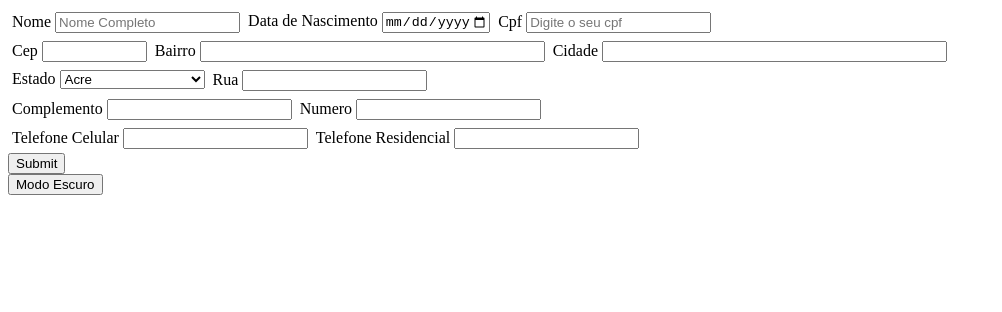
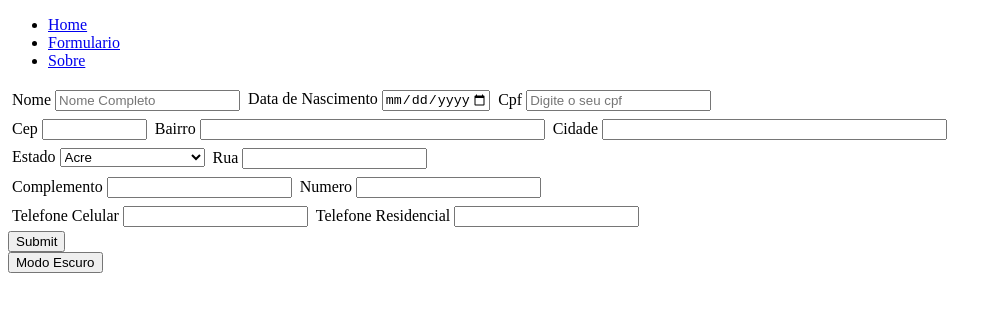
Before and after one commit to spirandeli/Formulario, a React (Create React App) app: page / in a window 1280 px wide. Shown: the top 312 px of the page, without its empty margins (0-1002 px from the left). Built offline with nearby package versions, Linux system fonts and the light colour scheme.

Commit message:
router incompleto

```diff
--- a/package.json
+++ b/package.json
@@ -11,6 +11,7 @@
     "react-dom": "^16.13.1",
     "react-hook-form": "^5.7.2",
     "react-input-mask": "^2.0.4",
+    "react-router-dom": "^5.2.0",
     "react-scripts": "3.4.1",
     "react-switch": "^5.0.1",
     "react-text-mask": "^5.4.3",
--- a/src/App.js
+++ b/src/App.js
@@ -8,6 +8,11 @@ import Cpf from "./Component/ValidadorCpf";
 import mascaraDeTelefone from "./Component/Mascaras";
 import {ThemeContext} from "./Component/Temas/ThemeContext";
 import {AppTheme} from "./Component/Temas/Themes";
+import {BrowserRouter as Router,
+    Switch,
+    Route,
+    Link
+  } from "react-router-dom";
 
 
 
@@ -72,6 +77,22 @@ function App() {
 
     return (
         <ThemeContext.Provider value = {themeHook}>
+        <header>
+            <Router>
+            <ul>
+                <li>
+                    <Link to="/Pages/home/index.js">Home</Link>
+                </li>
+                <li>
+                    <Link to="/">Formulario</Link>
+                </li>
+                <li>
+                    <Link to="/Pages/sobre/index.js">Sobre</Link>
+                </li>
+            </ul>
+            </Router>
+
+        </header>
        <form  method="get" action="." onSubmit={handleSubmit(enviarContato)}>
             <div style={AppTheme[themeMode+"Container"]}>
                 <Container />
```
Also changed, not shown: src/Pages/home/index.js (added, +11 -0 lines), src/Pages/sobre/index.js (added, +11 -0 lines), 1 other file (tests, documents, lock files or other folders).
